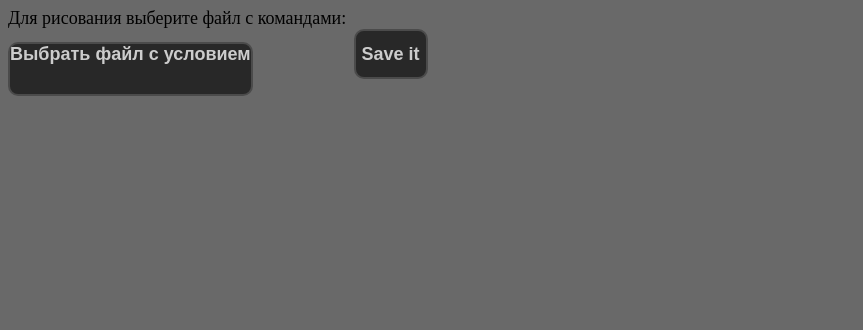
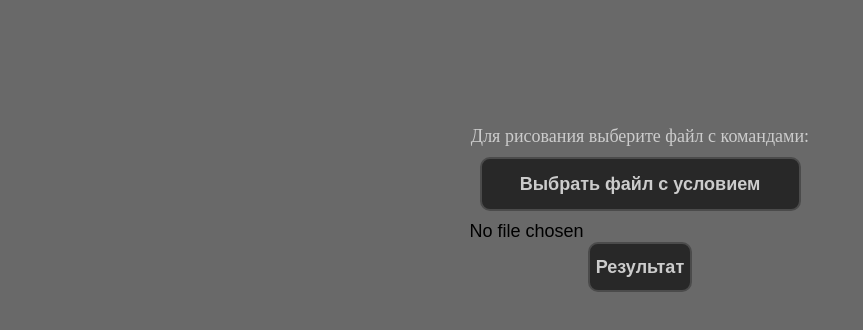
Before and after one commit to diesel167/simple-txt-drawer, a plain HTML site: page index.html in a window 1280 px wide. Shown: the whole page, without its empty margins (0-863 px from the left). Drawn offline with Linux system fonts and the light colour scheme.

Commit message:
feat: add style

```diff
--- a/index.html
+++ b/index.html
@@ -7,11 +7,11 @@
 
 </head>
 <body>
+    <main>
         <label for="file">Для рисования выберите файл с командами:</label>
-        <br>
         <input type="file" id="file" name="file"/>
-        <button id="save">Save it</button>
-
+        <button id="save">Результат</button>
+    </main>
 </body>
 <script src="https://cdn.rawgit.com/eligrey/FileSaver.js/5ed507ef8aa53d8ecfea96d96bc7214cd2476fd2/FileSaver.min.js"></script>
 <script src="./index.js" ></script>
--- a/index.js
+++ b/index.js
@@ -9,18 +9,17 @@ window.onload = function(){
     let reader = new FileReader();
     reader.onload = function() {
       input = reader.result.split('\n');
-
     };
     reader.readAsText(file);
   }
 
-
-
-
-
   //write
   document.getElementById('save').addEventListener('click', saver, false);
   function saver(){
+    if(!input){
+      alert('Загрузите условие');
+    }
+    else{
       let drawing;
       let w;
       let h;
@@ -30,7 +29,6 @@ window.onload = function(){
         if(command[0]==='C'){
           w = +command[1];  //to number type
           h = +command[2];
-
           drawing = new Array(w+2);
           for(let k = 0; k < drawing.length; k++){
             drawing[k]=new Array(h+2);
@@ -71,8 +69,6 @@ window.onload = function(){
 
         //bucket
         if(command[0]==='B'){
-
-
           let x = +command[1];
           let y = +command[2];
           let color = command[3];
@@ -122,15 +118,10 @@ window.onload = function(){
                 }
               }
               currentPixelColor = drawing[x][y];
-
             }
           }
-
         }
       });
-
-
-
 
       //line drawer
       function liner(x1,y1,x2,y2){
@@ -148,7 +139,7 @@ window.onload = function(){
             drawing[x][y]='x';
           }
         }
-    };
+      }
 
       //create canvas
       let canvas='';
@@ -159,10 +150,8 @@ window.onload = function(){
         canvas+='\n';
       }
 
-
-
       let blob = new Blob([canvas], {type: "text/plain;charset=utf-8"});
       saveAs(blob, "output.txt");
-
+    }
   }
 };
--- a/style.css
+++ b/style.css
@@ -2,6 +2,10 @@
     font-family: "Arial Rounded MT Bold" sans-serif;
     font-size: 18px;
     background-color: dimgray;
+}
+label[for=file] {
+    color: #cccccc;
+    display: block;
 }
 
 input#file{
@@ -9,19 +13,21 @@ input#file{
 }
 
 #file::-webkit-file-upload-button {
-    visibility: hidden;
+    display: none;
     outline: none;
 }
 
 #file::before {
     content: 'Выбрать файл с условием';
-    display: inline-block;
+    display: block;
     background-color: rgba(26, 26, 26, 0.82);
     border: 2px solid rgba(78, 78, 78, 0.92);
     border-radius: 10px;
     text-align: center;
     color: #cccccc;
     height: 50px;
+    line-height: 50px;
+    margin: 10px;
     outline: none;
     cursor: pointer;
     font-weight: 700;
@@ -35,13 +41,14 @@ input#file{
     background: -webkit-linear-gradient(top, #e3e3e3, #f9f9f9);
 }
 
-button#save{
-
+#save{
+    display: block;
     background-color: rgba(26, 26, 26, 0.82);
     border: 2px solid rgba(78, 78, 78, 0.92);
     border-radius: 10px;
     color: #cccccc;
     height: 50px;
+    margin: 0 auto;
     outline: none;
     cursor: pointer;
     font-weight: 700;
@@ -50,3 +57,9 @@ button#save{
 button#save:hover{
     border: 2px solid rgba(255, 242, 1, 0.92);
 }
+
+main{
+    margin-top: 10%;
+    width: 100%;
+    text-align: center;
+}
```
Lines whose indentation alone changed are shown as unchanged.
